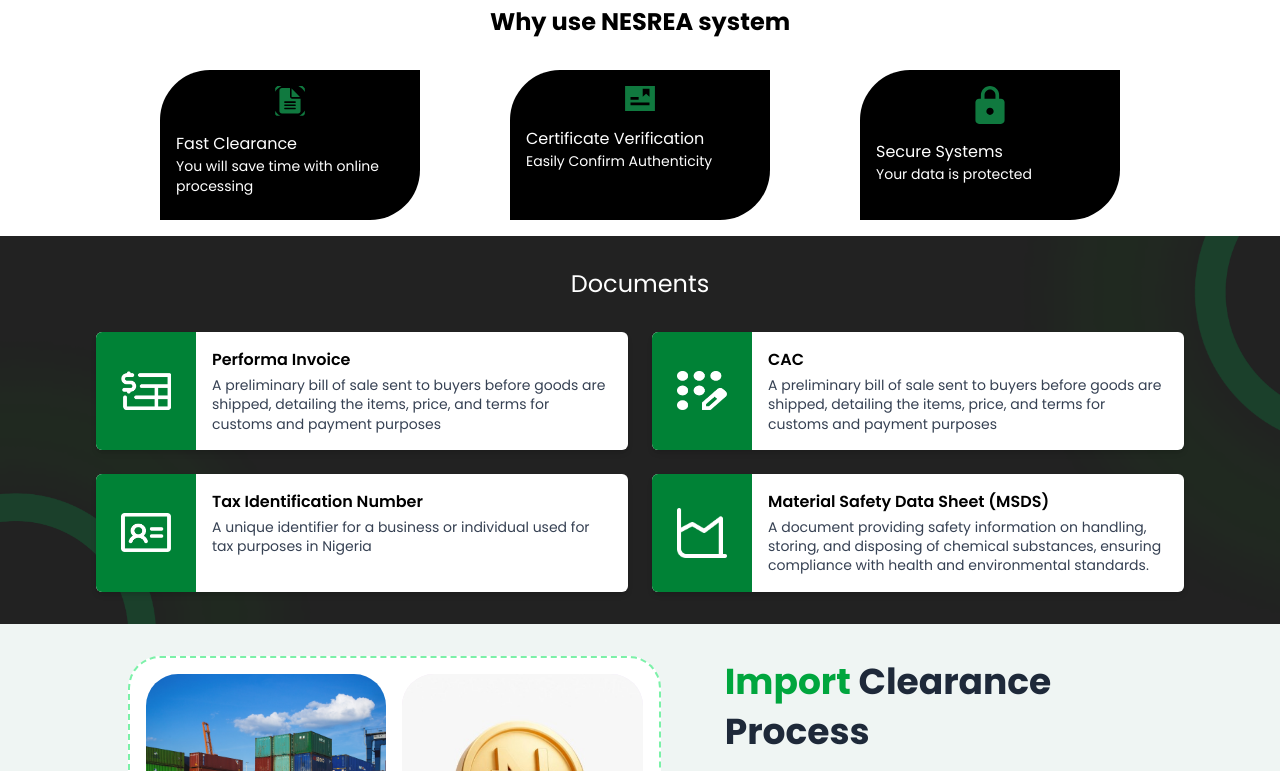
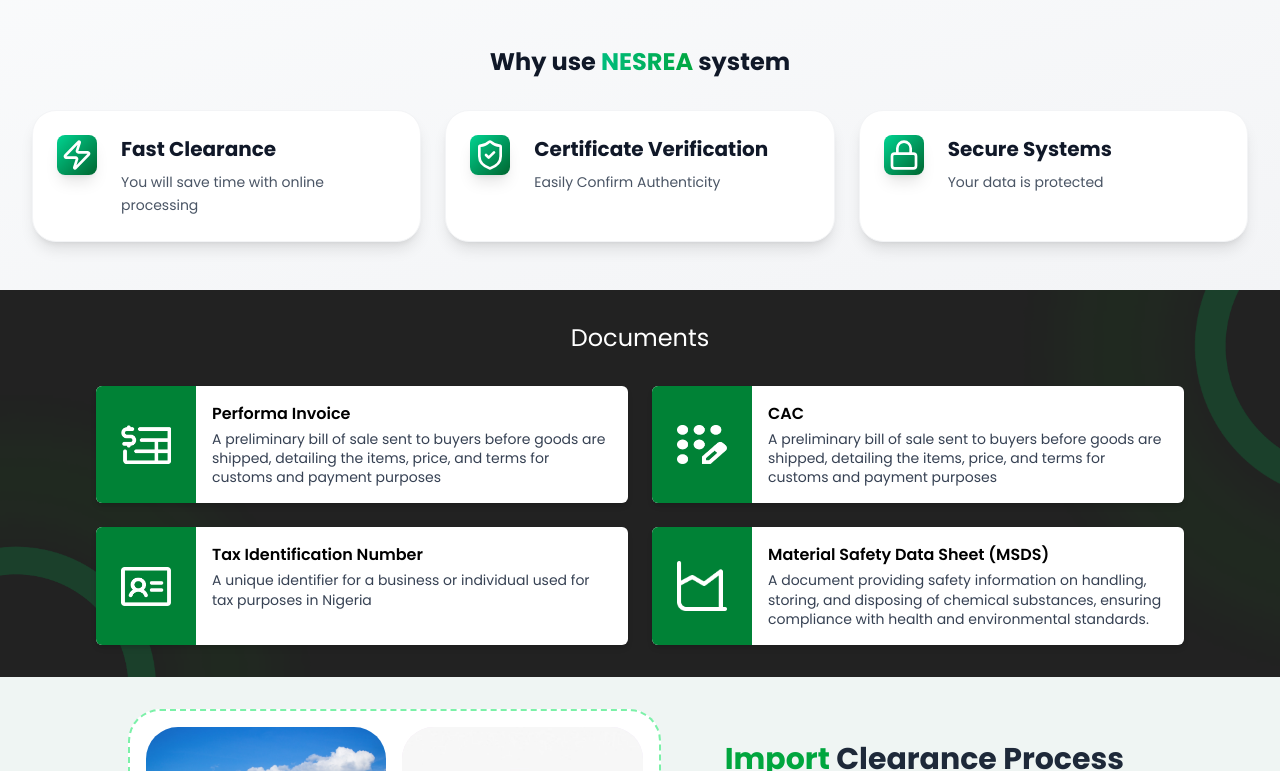
Before and after one commit to Denike-d/nics, a Next.js app: page /landing/home in a window 1280 px wide. Shown: the part 869-1640 px from the top of the page. Built offline with nearby package versions, Linux system fonts and the light colour scheme.

Commit message:
quick fix

```diff
--- a/src/components/landing/clearance.tsx
+++ b/src/components/landing/clearance.tsx
@@ -35,7 +35,7 @@ export default function Clearance() {
           ))}
         </div>
       </section> */}
-      <section className="flex flex-col md:flex-row items-center justify-between bg-[#eff5f3] p-8 md:px-32 mx-auto w-full">
+      <section className="flex flex-col md:flex-row items-center justify-between bg-[#eff5f3] py-8 px-6 md:px-32 mx-auto w-full">
         {/* Left: Image Grid */}
         <div className="grid grid-cols-2 gap-4 rounded-[2rem] border-2 border-dashed border-green-300 p-4 bg-white">
           {[
@@ -59,14 +59,14 @@ export default function Clearance() {
 
         {/* Right: Text Section */}
         <div className="mt-10 md:mt-0 md:ml-16 text-gray-800 max-w-md">
-          <h2 className="text-3xl md:text-4xl font-bold leading-snug">
+          <h2 className="text-3xl md:text-3xl font-bold leading-snug">
             <span className="text-green-600">Import</span> Clearance Process
           </h2>
 
           <div className="mt-8 space-y-6">
             {clearanceContent.map((item) => (
               <div key={item.id} className="flex items-start space-x-4">
-                <div className={`p-3 bg-green-300 rounded-full`}>
+                <div className={`p-3 bg-green-600 rounded-full`}>
                   {item.icon}
                 </div>
                 <div>
--- a/src/components/landing/footer-banner.tsx
+++ b/src/components/landing/footer-banner.tsx
@@ -5,7 +5,7 @@ export default function FooterBanner() {
   return (
     <div className="bottom-0 w-full">
       {" "}
-      <div className="bg-[#C1D7CB] flex justify-center py-1 items-center">
+      <div className="flex justify-center py-1 items-center">
         <p className="text-black text-sm">Powered by:</p>
         <Image src={i4logo} alt="i4logo" width={30} className="ml-2" />
       </div>
--- a/src/components/landing/footer.tsx
+++ b/src/components/landing/footer.tsx
@@ -1,5 +1,5 @@
 import Image from "next/image";
-import logo from "../../../public/images/logo.png";
+import nesrea from "../../../public/images/nesrea.png";
 import Message from "../../../public/icons/Message.svg";
 import Call from "../../../public/icons/Call.svg";
 import i4logo from "../../../public/images/i4logo.png";
@@ -8,9 +8,8 @@ import FooterBanner from "./footer-banner";
 export default function () {
   return (
     <div>
-      <GradientLayout>
-        <div className="py-8 px-8 flex justify-between">
-          <Image src={logo} className="w-[95px] h-[63px] mr-12" alt="logo" />
+      <div className="bg-green-50 py-8 px-18 flex justify-between">
+        <Image src={nesrea} className="w-[95px] h-[63px] mr-12" alt="logo" />
         <div className="flex justify-between gap-24">
           <div>
             <p className="font-bold mb-4">More Info</p>
@@ -38,7 +37,7 @@ export default function () {
           </div>
         </div>
       </div>
-      </GradientLayout>
+
       <FooterBanner />
     </div>
   );
--- a/src/components/landing/why.tsx
+++ b/src/components/landing/why.tsx
@@ -1,33 +1,123 @@
 import { whyContent } from "@/content/landing";
-import React from "react";
+// import React from "react";
 import Image from "next/image";
 
-export default function Why() {
+// export default function Why() {
+//   return (
+//     <div className="bg-white pt-2 pb-4 px-20">
+//       <h5 className="text-center text-black font-bold text-2xl">
+//         Why use NESREA system
+//       </h5>
+//       <div className="justify-between mx-20 mt-8 flex items-centre ">
+//         {whyContent.map((item) => (
+//           <div
+//             key={item.id}
+//             className="bg-black p-4 w-[260px] h-[150px] rounded-tl-[50px] rounded-br-[50px]"
+//           >
+//             <div>
+//               <Image
+//                 src={item.icon}
+//                 alt="document"
+//                 width={30}
+//                 className="flex mx-auto"
+//               />
+//               <div className="mt-4">
+//                 <h6 className="text-white">{item.head}</h6>
+//                 <p className="text-sm text-white">{item.description}</p>
+//               </div>
+//             </div>
+//           </div>
+//         ))}
+//       </div>
+//     </div>
+//   );
+// }
+import React from "react";
+import { Zap, ShieldCheck, Lock } from "lucide-react";
+
+interface FeatureCardProps {
+  icon: React.ReactNode;
+  title: string;
+  description: string;
+}
+
+const FeatureCard: React.FC<FeatureCardProps> = ({
+  icon,
+  title,
+  description,
+}) => {
   return (
-    <div className="bg-white pt-2 pb-4 px-20">
-      <h5 className="text-center text-black font-bold text-2xl">
-        Why use NESREA system
-      </h5>
-      <div className="justify-between mx-20 mt-8 flex items-centre ">
-        {whyContent.map((item) => (
-          <div
-            key={item.id}
-            className="bg-black p-4 w-[260px] h-[150px] rounded-tl-[50px] rounded-br-[50px]"
-          >
-            <div>
-              <Image
-                src={item.icon}
-                alt="document"
-                width={30}
-                className="flex mx-auto"
-              />
-              <div className="mt-4">
-                <h6 className="text-white">{item.head}</h6>
-                <p className="text-sm text-white">{item.description}</p>
-              </div>
-            </div>
+    <div className="group relative bg-white rounded-3xl p-6 overflow-hidden hover:scale-105 transition-all duration-300 shadow-lg hover:shadow-2xl border border-gray-100">
+      {/* Gradient Overlay on Hover */}
+      <div className="absolute inset-0 bg-gradient-to-br from-emerald-50 to-teal-50 opacity-0 group-hover:opacity-100 transition-opacity duration-300"></div>
+
+      <div className="relative flex items-start gap-6">
+        {/* Icon Container */}
+        <div className="flex-shrink-0">
+          <div className="w-10 h-10 bg-gradient-to-br from-emerald-400 to-green-800 rounded-lg flex items-center justify-center shadow-lg group-hover:shadow-emerald-500/50 transition-all duration-300 group-hover:scale-110">
+            {icon}
           </div>
-        ))}
+        </div>
+
+        {/* Content */}
+        <div className="flex-1">
+          <h3 className="text-xl font-bold text-gray-900 mb-2 group-hover:text-emerald-600 transition-colors duration-300">
+            {title}
+          </h3>
+          <p className="text-gray-600 text-sm leading-relaxed group-hover:text-gray-700 transition-colors duration-300">
+            {description}
+          </p>
+        </div>
+      </div>
+
+      {/* Decorative Border */}
+      {/* <div className="absolute bottom-0 left-0 right-0 h-1 bg-gradient-to-r from-emerald-400 to-green-500 transform scale-x-0 group-hover:scale-x-100 transition-transform duration-300 origin-left"></div> */}
+    </div>
+  );
+};
+
+export default function NESREAFeatures() {
+  const features = [
+    {
+      icon: <Zap className="w-8 h-8 text-white" />,
+      title: "Fast Clearance",
+      description: "You will save time with online processing",
+    },
+    {
+      icon: <ShieldCheck className="w-8 h-8 text-white" />,
+      title: "Certificate Verification",
+      description: "Easily Confirm Authenticity",
+    },
+    {
+      icon: <Lock className="w-8 h-8 text-white" />,
+      title: "Secure Systems",
+      description: "Your data is protected",
+    },
+  ];
+
+  return (
+    <div className=" bg-gradient-to-br from-gray-50 to-gray-100 py-12 px-8">
+      <div className=" mx-auto">
+        {/* Section Title */}
+        <h2 className="text-xl md:text-2xl font-bold text-center text-gray-900 mb-8">
+          Why use{" "}
+          <span className="text-transparent bg-clip-text bg-gradient-to-r from-emerald-500 to-green-600">
+            NESREA
+          </span>{" "}
+          system
+        </h2>
+
+        {/* Cards Grid */}
+        <div className="grid grid-cols-3 gap-6">
+          {features.map((feature, index) => (
+            <FeatureCard
+              key={index}
+              icon={feature.icon}
+              title={feature.title}
+              description={feature.description}
+            />
+          ))}
+        </div>
       </div>
     </div>
   );
```
Lines whose indentation alone changed are shown as unchanged.
